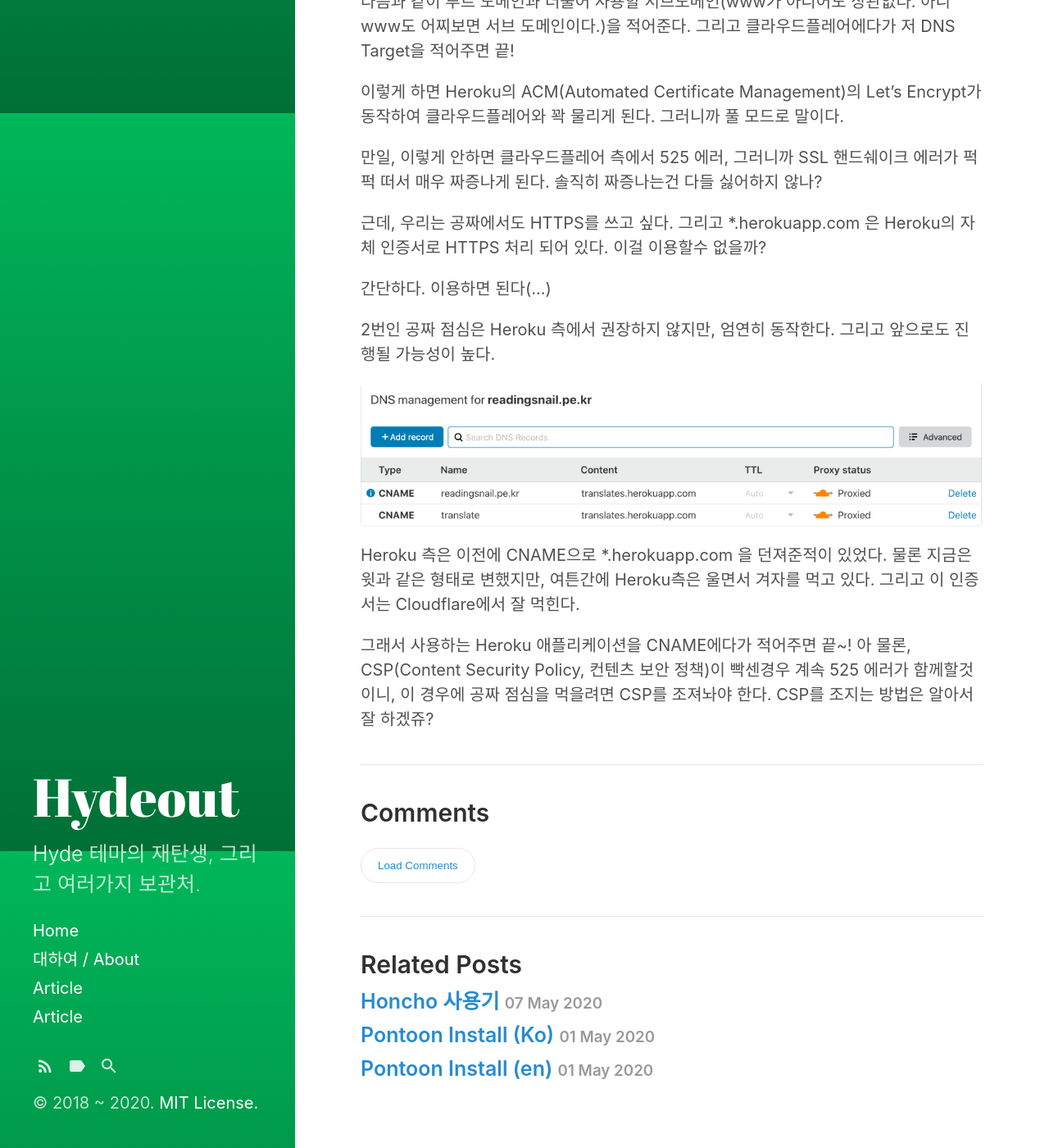
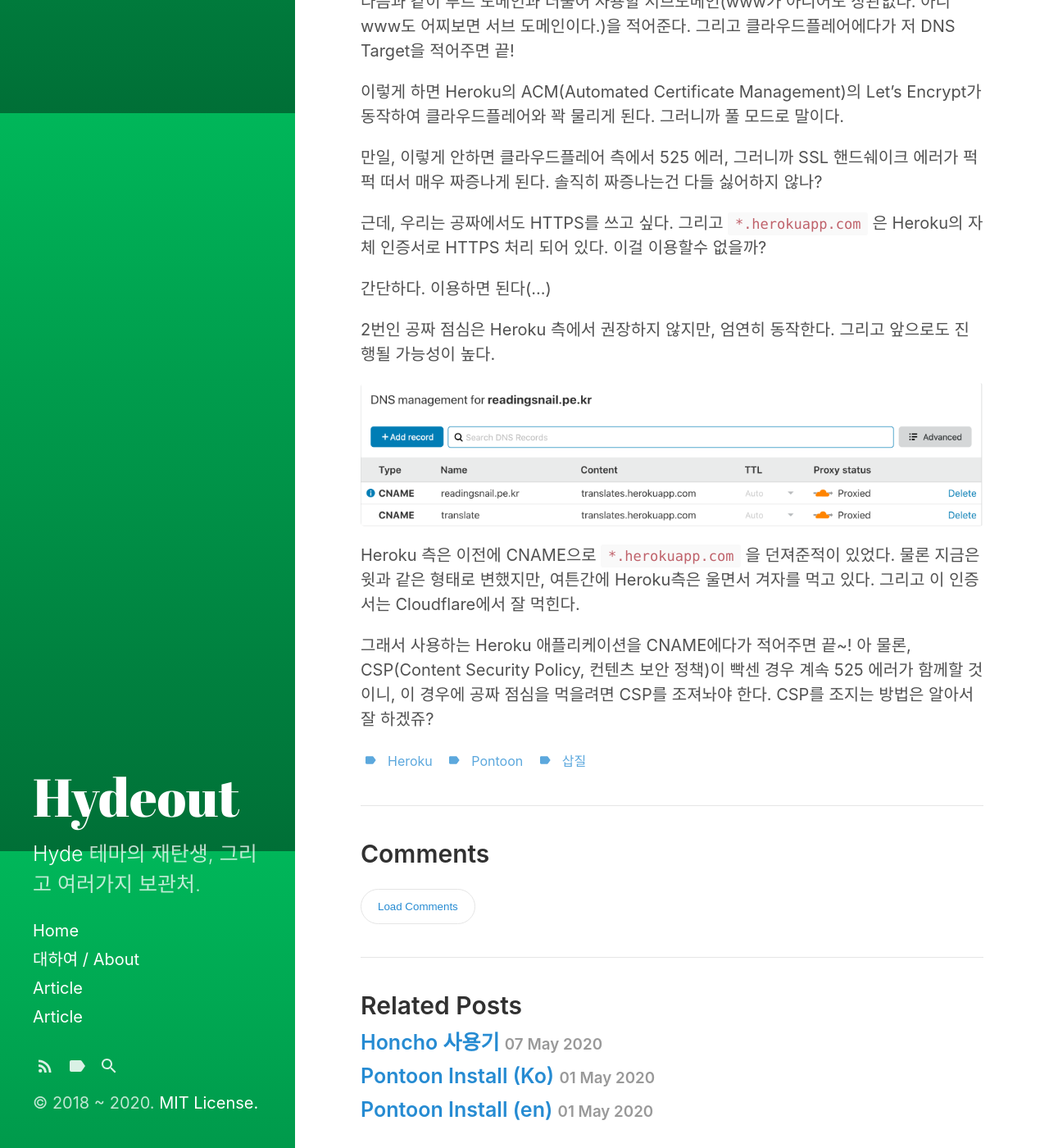
Before and after one commit to readingsnail/readingsnail.github.io, a Jekyll site: the page built from _posts/2020-05-07-Cloudflare.md, in a window 1280 px wide and 1400 px high, scrolled down 762 px. Shown: the whole window at 82% size. Built offline with Jekyll 4.4.1, drawn with Linux system fonts in a browser that asks for light colours; our own code applies the rules of GitHub Pages for plain Markdown files; some of the changed text lies outside the part shown.

Commit message:
Update 2020-05-07-Cloudflare.md

```diff
--- a/_posts/2020-05-07-Cloudflare.md
+++ b/_posts/2020-05-07-Cloudflare.md
@@ -1,3 +1,10 @@
+---
+layout: post
+title: 클라우드플레어와 헤로쿠
+categories: Article
+tags: Heroku Pontoon 삽질
+---
+
 [클라우드플레어](https://www.cloudflare.com)(Cloudflare)는 다들 알다시피 DNS랑 CDN을 제공해주는 서비스이다. 아 물론, SSL도 공짜로 지원해주고 말이다. 그래서 대다수가 많이 쓰는 서비스라고 볼 수 있겠다.
 
 Heroku에서 쓸라면 다음과 같은 작업들이 필요하다. 아 물론, 여기서는 2가지 방법을 다 설명할 것이다.
@@ -12,12 +19,12 @@ Heroku에서 쓸라면 다음과 같은 작업들이 필요하다. 아 물론,
 
 만일, 이렇게 안하면 클라우드플레어 측에서 525 에러, 그러니까 SSL 핸드쉐이크 에러가 퍽퍽 떠서 매우 짜증나게 된다. 솔직히 짜증나는건 다들 싫어하지 않나?
 
-근데, 우리는 공짜에서도 HTTPS를 쓰고 싶다. 그리고 *.herokuapp.com 은 Heroku의 자체 인증서로 HTTPS 처리 되어 있다. 이걸 이용할수 없을까?
+근데, 우리는 공짜에서도 HTTPS를 쓰고 싶다. 그리고 `*.herokuapp.com` 은 Heroku의 자체 인증서로 HTTPS 처리 되어 있다. 이걸 이용할수 없을까?
 
 간단하다. 이용하면 된다(...)
 
 2번인 공짜 점심은 Heroku 측에서 권장하지 않지만, 엄연히 동작한다. 그리고 앞으로도 진행될 가능성이 높다.
 
-![Old-Custom-Domain](https://raw.githubusercontent.com/readingsnail/readingsnail.github.io/master/_screenshots/old-custom-domain.png)Heroku 측은 이전에 CNAME으로 *.herokuapp.com 을 던져준적이 있었다. 물론 지금은 윗과 같은 형태로 변했지만, 여튼간에 Heroku측은 울면서 겨자를 먹고 있다. 그리고 이 인증서는 Cloudflare에서 잘 먹힌다.
+![Old-Custom-Domain](https://raw.githubusercontent.com/readingsnail/readingsnail.github.io/master/_screenshots/old-custom-domain.png)Heroku 측은 이전에 CNAME으로 `*.herokuapp.com` 을 던져준적이 있었다. 물론 지금은 윗과 같은 형태로 변했지만, 여튼간에 Heroku측은 울면서 겨자를 먹고 있다. 그리고 이 인증서는 Cloudflare에서 잘 먹힌다.
 
-그래서 사용하는 Heroku 애플리케이션을 CNAME에다가 적어주면 끝~! 아 물론, CSP(Content Security Policy, 컨텐츠 보안 정책)이 빡센경우 계속 525 에러가 함께할것이니, 이 경우에 공짜 점심을 먹을려면 CSP를 조져놔야 한다. CSP를 조지는 방법은 알아서 잘 하겠쥬?
+그래서 사용하는 Heroku 애플리케이션을 CNAME에다가 적어주면 끝~! 아 물론, CSP(Content Security Policy, 컨텐츠 보안 정책)이 빡센 경우 계속 525 에러가 함께할 것이니, 이 경우에 공짜 점심을 먹을려면 CSP를 조져놔야 한다. CSP를 조지는 방법은 알아서 잘 하겠쥬?
```
